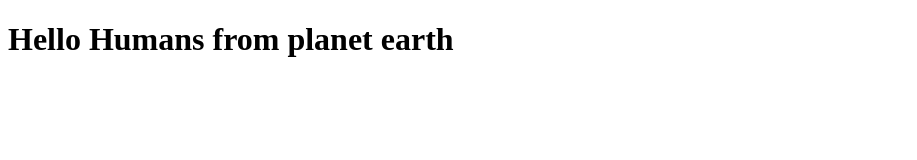
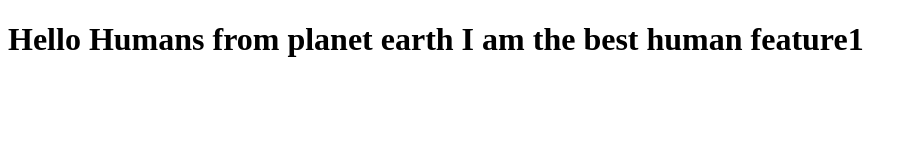
Before and after one commit to SatvikTata/localrepo, a plain HTML site: page index.html in a window 1280 px wide. Shown: the whole page, without its empty margins (0-917 px from the left). Drawn offline with Linux system fonts and the light colour scheme.

Commit message:
New changes Feature1

```diff
--- a/index.html
+++ b/index.html
@@ -6,6 +6,6 @@
     <title>Local Repo</title>
 </head>
 <body>
-    <h1>Hello Humans from planet earth</h1>
+    <h1>Hello Humans from planet earth I am the best human feature1</h1>
 </body>
 </html>
```
